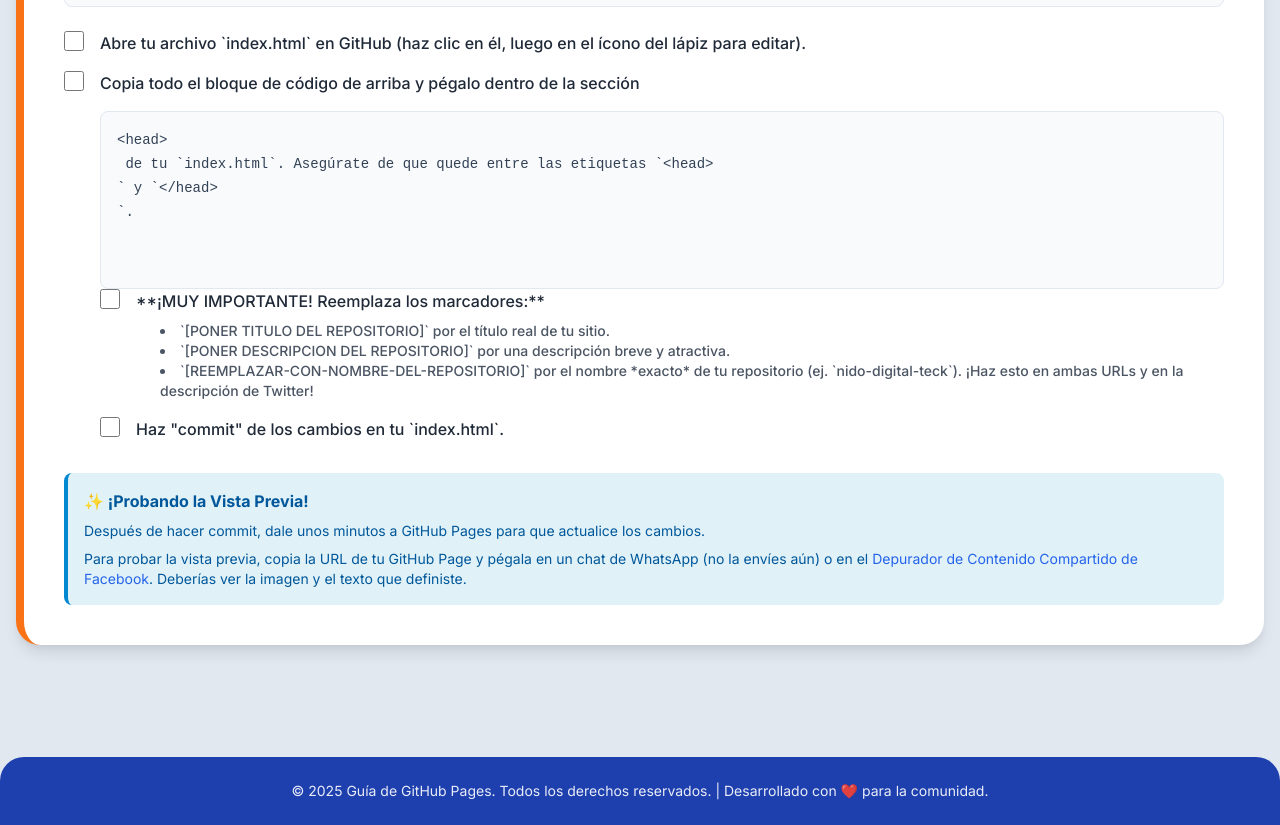
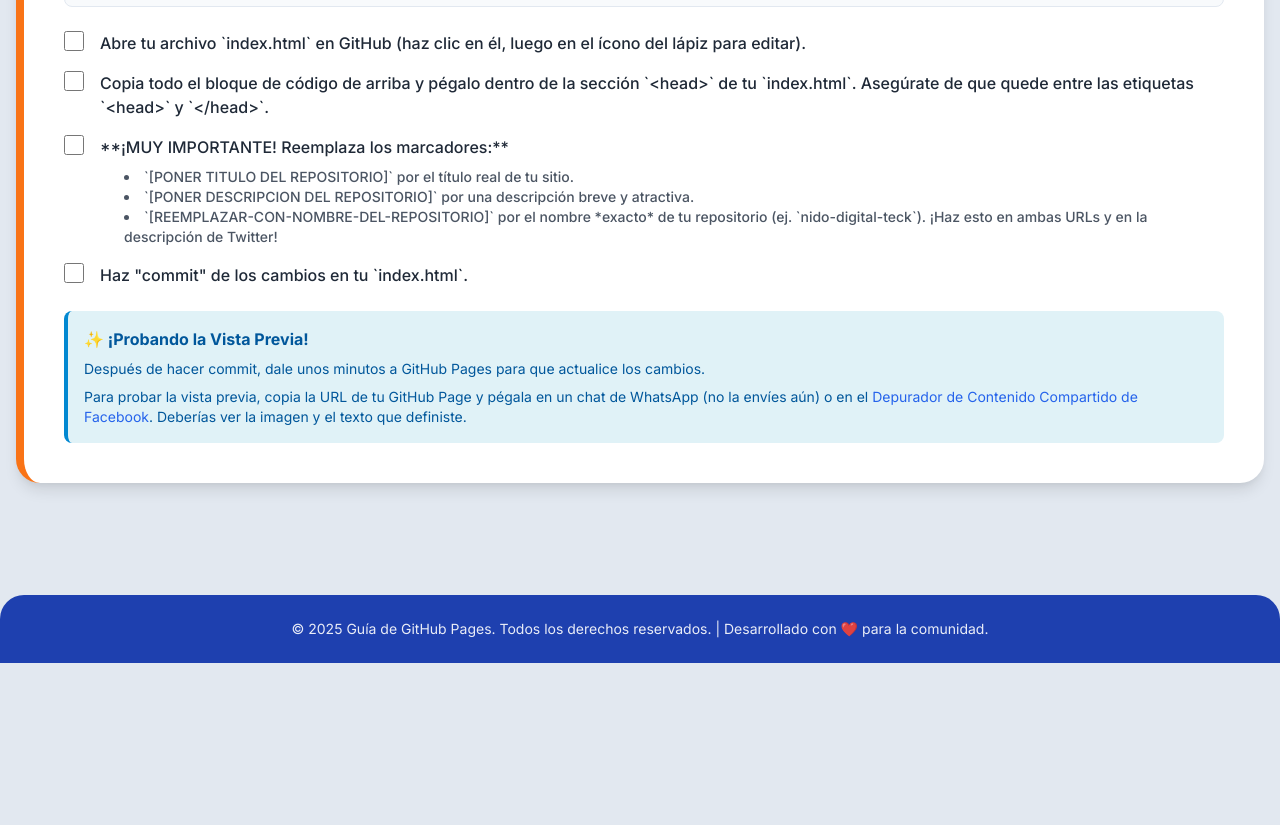
Before and after one commit to ExpandeDigital/guia-github-pages, a plain HTML site: page index.html in a window 1280 px wide. Shown: the part 3821-4646 px from the top of the page. After the commit the page ends 4484 px from the top, so only its background shows below. Drawn offline with nearby package versions, Linux system fonts and the light colour scheme.

Commit message:
Update index.html &lt;/head&gt;

```diff
--- a/index.html
+++ b/index.html
@@ -352,8 +352,7 @@
                 <div class="checklist-item">
                     <input type="checkbox" id="step4_2_2">
                     <label for="step4_2_2" class="text-base text-gray-800 font-medium">
-                        Copia todo el bloque de código de arriba y pégalo dentro de la sección <div class="code-block">&lt;head&gt;<br> de tu `index.html`. Asegúrate de que quede entre las etiquetas `&lt;head&gt;<br>` y `&lt;/head&gt;<br>`.
-                    </label>
+                        Copia todo el bloque de código de arriba y pégalo dentro de la sección `&lt;head&gt;` de tu `index.html`. Asegúrate de que quede entre las etiquetas `&lt;head&gt;` y `&lt;/head&gt;`.                    </label>
                 </div>
                 <div class="checklist-item">
                     <input type="checkbox" id="step4_2_3">
```
